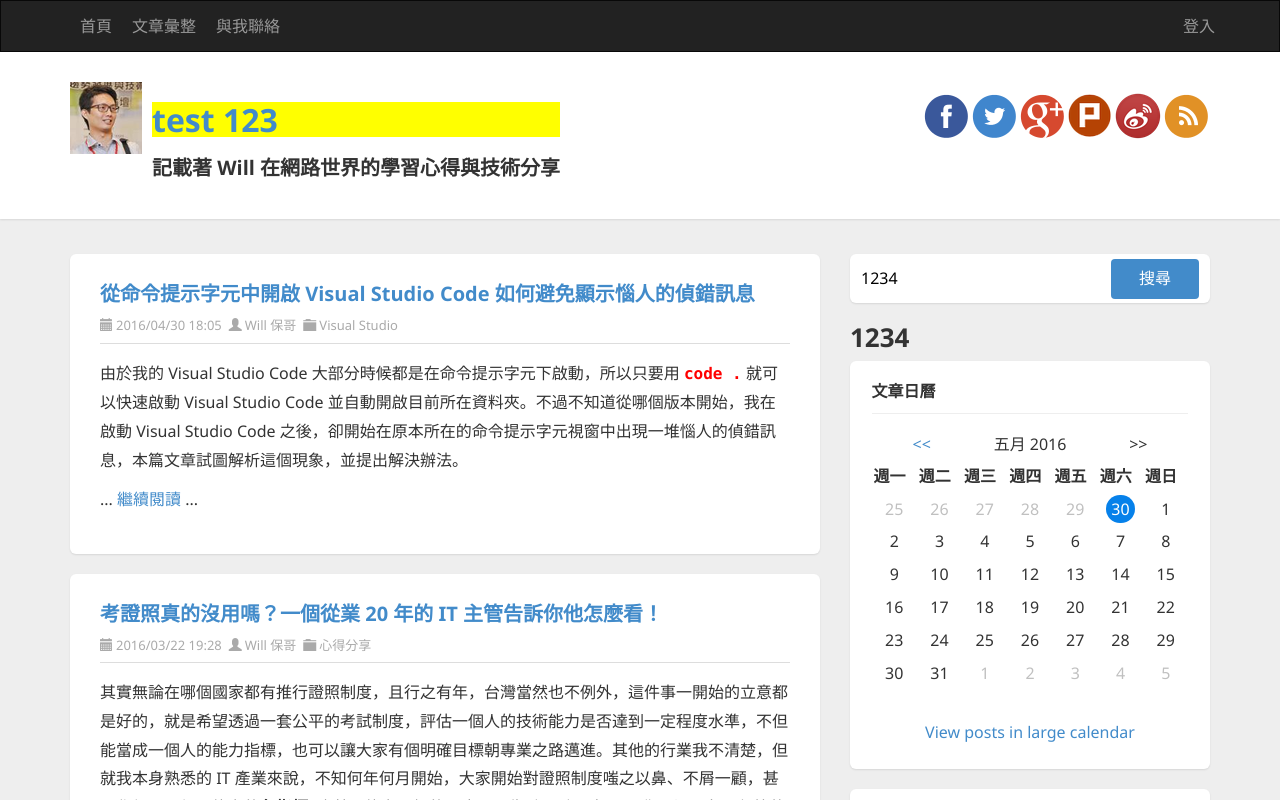
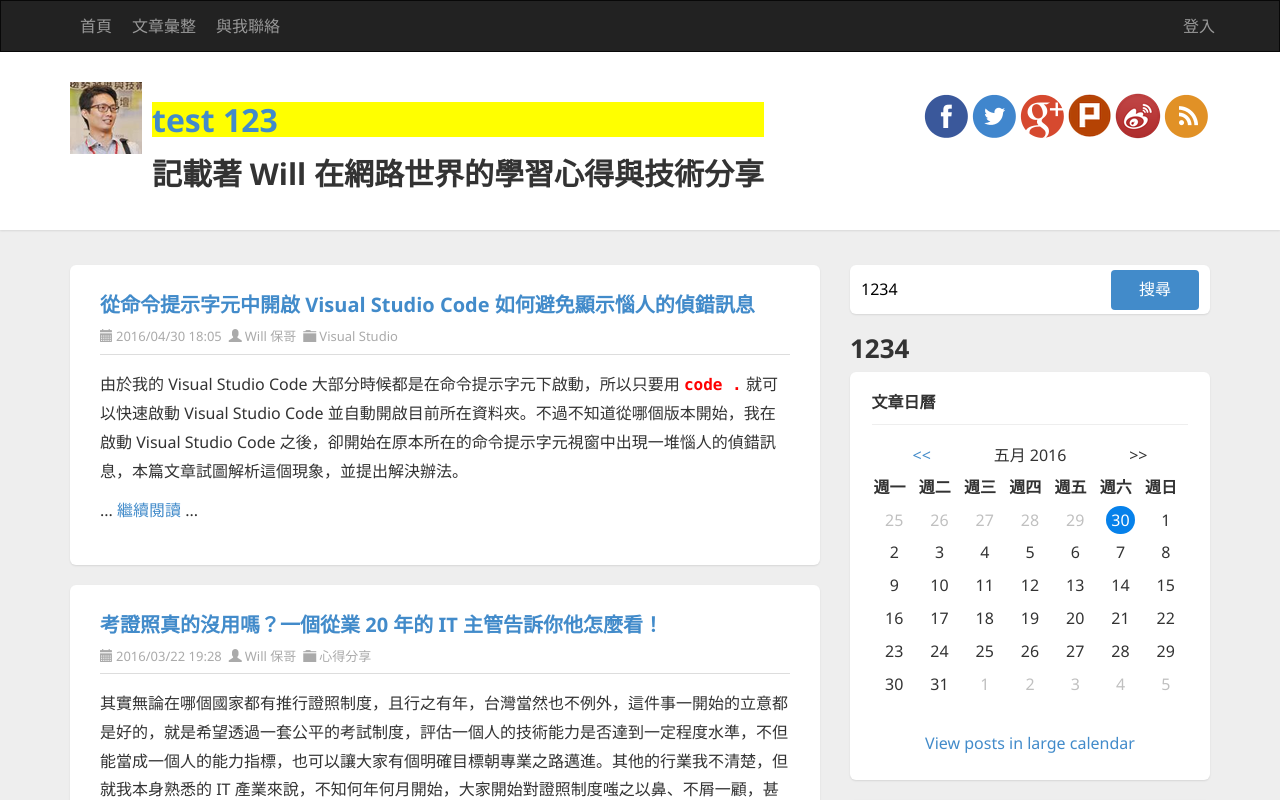
Before and after one commit to crazy653555/Angular4, an Angular app: page / in a window 1280 px wide. Shown: the top 800 px of the page. Built offline with nearby package versions, Linux system fonts and the light colour scheme.

Commit message:
練習 Angular 結構型指令使用: ngIf

```diff
--- a/src/app/header/header.component.html
+++ b/src/app/header/header.component.html
@@ -25,11 +25,11 @@
   <div class="title-wrapper">
     <div class="container" (click)="showAlert()">
 
-      <img src="/assets/images/logo.png" (click)="changeTitle($event)" class="pull-left logo" alt="The Will Will Web">
+      <img src="/assets/images/logo.png"  (click)="changeTitle($event)" class="pull-left logo" alt="The Will Will Web">
 
       <div class="pull-left">
         <h1 [class.highlight]="ishighlight"><a [href]="link">{{title}}</a></h1>
-        <h3>記載著 Will 在網路世界的學習心得與技術分享</h3>
+        <h3 *ngIf="ishighlight" [ngStyle]="{'font-size': '30px'}">記載著 Will 在網路世界的學習心得與技術分享</h3>
       </div>
 
       <div id="social-icons" class="pull-right social-icon">
```
